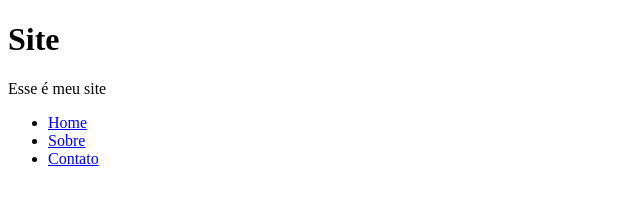
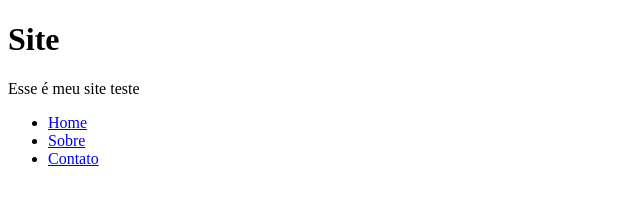
Before and after one commit to RafaelLemesS/site, a plain HTML site: page index.html in a window 1280 px wide. Shown: the full height of the page, 0-640 px from the left. Drawn offline with Linux system fonts and the light colour scheme.

Commit message:
teste diff

```diff
--- a/index.html
+++ b/index.html
@@ -7,7 +7,7 @@
 	<body>
 
 		<h1>Site</h1>
-		<p>Esse é meu site</p>
+		<p>Esse é meu site teste</p>
 
 		<ul>
         	<li><a href="index.html">Home</a></li>
```
